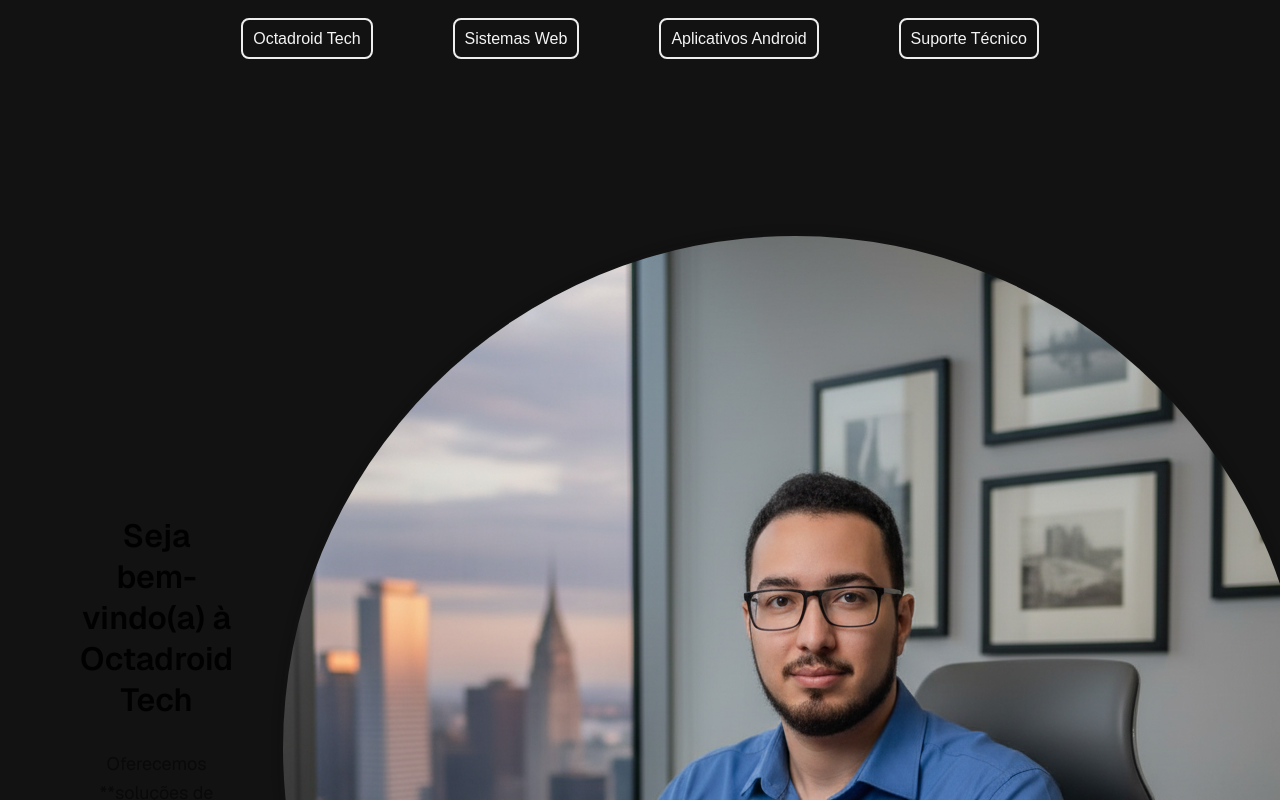
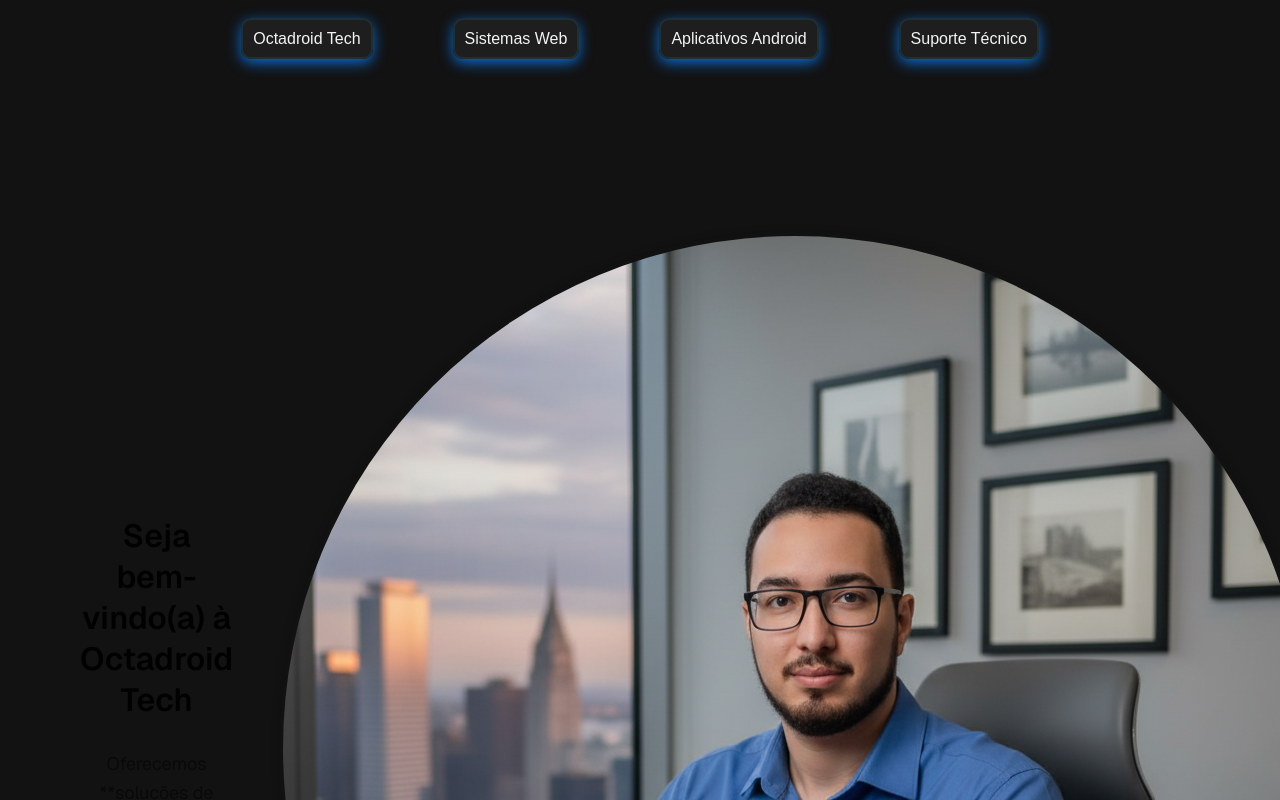
Before and after one commit to EvanioTech/business-site, a Next.js app: page / in a window 1280 px wide. Shown: the top 800 px of the page. Built offline with nearby package versions, Linux system fonts and the light colour scheme.

Commit message:
Refactor header styles for improved layout and consistency; adjust padding and border properties

```diff
--- a/src/components/header.module.css
+++ b/src/components/header.module.css
@@ -8,6 +8,7 @@
   width: 100%;
   justify-content: center;
   align-items: center;
+
 }
 
 .ul {
@@ -17,10 +18,12 @@
   gap: 80px; /* Grande espaçamento para desktop */
   margin-top: 10px;
   padding: 0;
+
 }
 
 .listItem {
   list-style: none; /* Remove os pontos da lista */
+
 }
 
 
@@ -33,8 +36,12 @@
   /* Borda visível para desktop */
   border-width: 2px;
   border-style: solid;
-  border-color: #eee;
-  border-radius: 8px;
+
+
+  background-color: #1e1e1e;
+  border-radius: 10px;
+  border: 2px solid rgba(24, 202, 233, 0.1);
+  box-shadow: #0c6cd1 0px 4px 14px;
 
   font-size: 16px;
   font-weight: 500;
```
